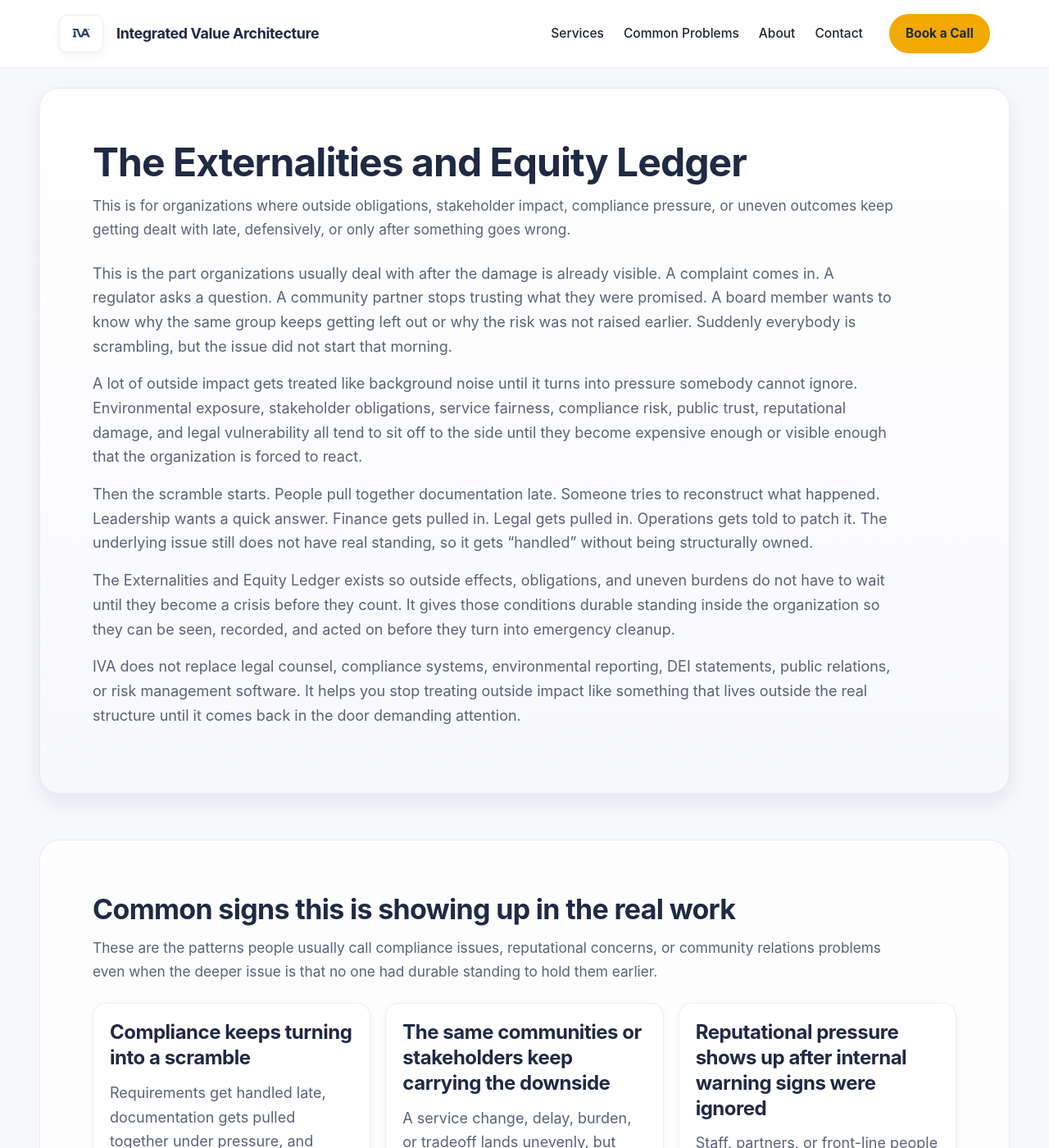
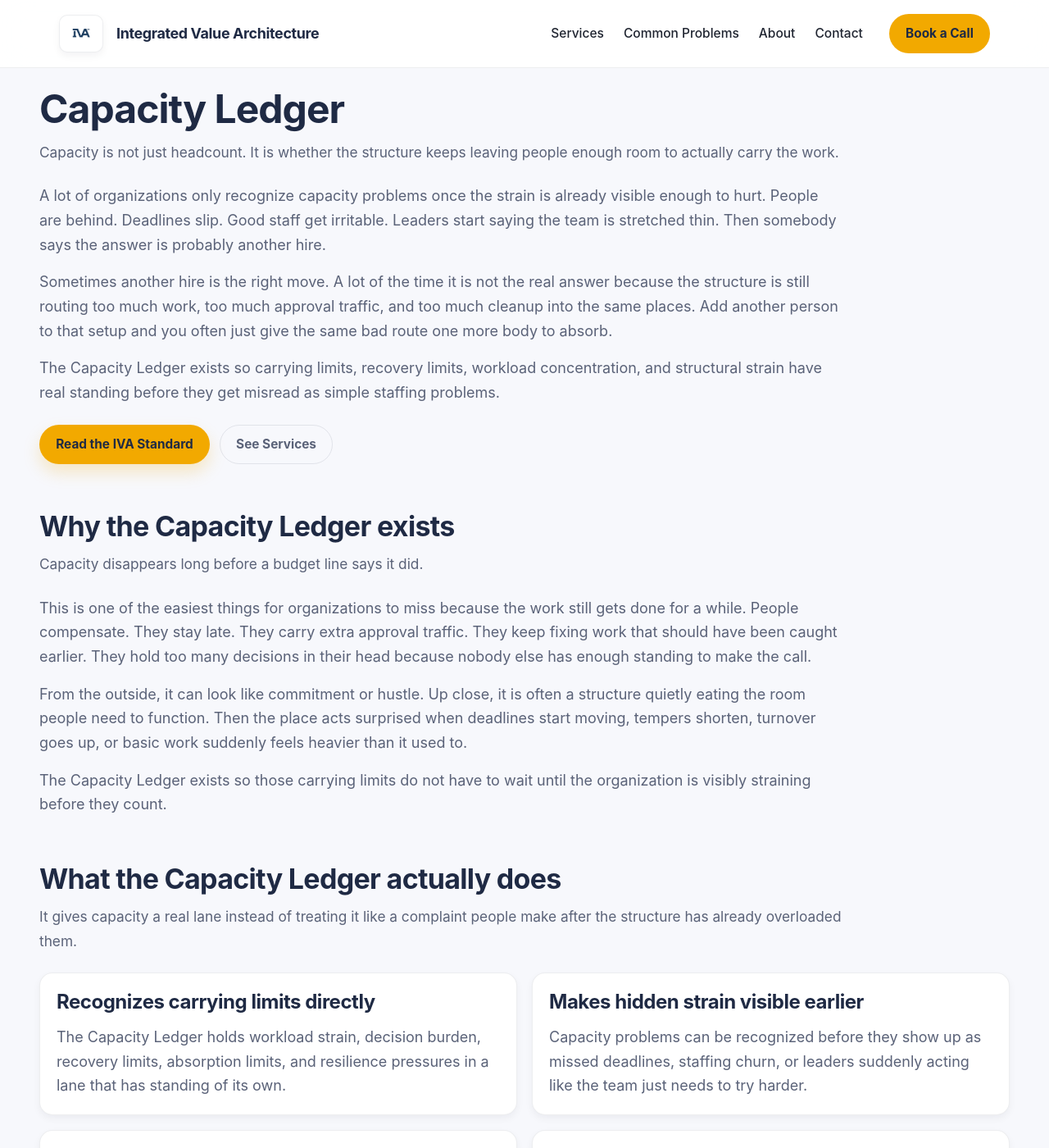
Before and after one commit to efost7873/integratedvaluearchitecture.com, a Jekyll site: the page built from external.html, in a window 1280 px wide and 1400 px high. Shown: the whole window at 82% size. Built offline with Jekyll 4.4.1, drawn with Linux system fonts in a browser that asks for light colours; some of the changed text lies outside the part shown.

Commit message:
Rename Externalities and Equity Ledger to Capacity Ledger

```diff
--- a/external.html
+++ b/external.html
@@ -1,369 +1,228 @@
 ---
 layout: default
-title: Externalities and Equity Ledger
-seo_title: Externalities and Equity Ledger | When Outside Obligations Turn Into Inside Chaos
-seo_description: The IVA Externalities and Equity Ledger helps organizations fix the pattern where compliance scramble, reputational pressure, stakeholder obligations, and uneven impact keep showing up too late.
+title: Capacity Ledger
+permalink: /capacity/
+seo_title: Capacity Ledger | Integrated Value Architecture LLC
+seo_description: The Capacity Ledger in Integrated Value Architecture gives workload, decision burden, resilience, and organizational carrying limits real standing so capacity problems are not reduced to staffing alone.
 ---
 
 <div class="iva-page">
+
 <main>
 
-  <section id="ext-intro" class="iva-band-strong">
+  <section id="capacity-hero">
     <div class="section-header">
-      <h1>The Externalities and Equity Ledger</h1>
+      <h1>Capacity Ledger</h1>
       <p class="section-subtitle">
-        This is for organizations where outside obligations, stakeholder impact, compliance pressure, or uneven outcomes keep getting dealt with late, defensively, or only after something goes wrong.
+        Capacity is not just headcount. It is whether the structure keeps leaving people enough room to actually carry the work.
       </p>
     </div>
 
     <p>
-      This is the part organizations usually deal with after the damage is already visible. A complaint comes in. A regulator asks a question. A community partner stops trusting what they were promised. A board member wants to know why the same group keeps getting left out or why the risk was not raised earlier. Suddenly everybody is scrambling, but the issue did not start that morning.
+      A lot of organizations only recognize capacity problems once the strain is already visible enough to hurt. People are behind. Deadlines slip. Good staff get irritable. Leaders start saying the team is stretched thin. Then somebody says the answer is probably another hire.
     </p>
 
     <p>
-      A lot of outside impact gets treated like background noise until it turns into pressure somebody cannot ignore. Environmental exposure, stakeholder obligations, service fairness, compliance risk, public trust, reputational damage, and legal vulnerability all tend to sit off to the side until they become expensive enough or visible enough that the organization is forced to react.
+      Sometimes another hire is the right move. A lot of the time it is not the real answer because the structure is still routing too much work, too much approval traffic, and too much cleanup into the same places. Add another person to that setup and you often just give the same bad route one more body to absorb.
     </p>
 
     <p>
-      Then the scramble starts. People pull together documentation late. Someone tries to reconstruct what happened. Leadership wants a quick answer. Finance gets pulled in. Legal gets pulled in. Operations gets told to patch it. The underlying issue still does not have real standing, so it gets “handled” without being structurally owned.
+      The Capacity Ledger exists so carrying limits, recovery limits, workload concentration, and structural strain have real standing before they get misread as simple staffing problems.
+    </p>
+
+    <div class="iva-btn-row">
+      <a href="{{ site.baseurl }}/standard/" class="iva-btn-primary">Read the IVA Standard</a>
+      <a href="{{ site.baseurl }}/services/" class="iva-btn-secondary">See Services</a>
+    </div>
+  </section>
+
+  <section id="capacity-why-it-exists">
+    <div class="section-header">
+      <h2>Why the Capacity Ledger exists</h2>
+      <p class="section-subtitle">
+        Capacity disappears long before a budget line says it did.
+      </p>
+    </div>
+
+    <p>
+      This is one of the easiest things for organizations to miss because the work still gets done for a while. People compensate. They stay late. They carry extra approval traffic. They keep fixing work that should have been caught earlier. They hold too many decisions in their head because nobody else has enough standing to make the call.
     </p>
 
     <p>
-      The Externalities and Equity Ledger exists so outside effects, obligations, and uneven burdens do not have to wait until they become a crisis before they count. It gives those conditions durable standing inside the organization so they can be seen, recorded, and acted on before they turn into emergency cleanup.
+      From the outside, it can look like commitment or hustle. Up close, it is often a structure quietly eating the room people need to function. Then the place acts surprised when deadlines start moving, tempers shorten, turnover goes up, or basic work suddenly feels heavier than it used to.
     </p>
 
     <p>
-      IVA does not replace legal counsel, compliance systems, environmental reporting, DEI statements, public relations, or risk management software. It helps you stop treating outside impact like something that lives outside the real structure until it comes back in the door demanding attention.
+      The Capacity Ledger exists so those carrying limits do not have to wait until the organization is visibly straining before they count.
     </p>
   </section>
 
+  <section id="capacity-what-it-does">
+    <div class="section-header">
+      <h2>What the Capacity Ledger actually does</h2>
+      <p class="section-subtitle">
+        It gives capacity a real lane instead of treating it like a complaint people make after the structure has already overloaded them.
+      </p>
+    </div>
 
-  <section id="ext-triggers" class="iva-band-soft">
+    <div class="grid grid-2">
+      <div class="card">
+        <h3>Recognizes carrying limits directly</h3>
+        <p>
+          The Capacity Ledger holds workload strain, decision burden, recovery limits, absorption limits, and resilience pressures in a lane that has standing of its own.
+        </p>
+      </div>
+
+      <div class="card">
+        <h3>Makes hidden strain visible earlier</h3>
+        <p>
+          Capacity problems can be recognized before they show up as missed deadlines, staffing churn, or leaders suddenly acting like the team just needs to try harder.
+        </p>
+      </div>
+
+      <div class="card">
+        <h3>Separates structural overload from simple staffing questions</h3>
+        <p>
+          It helps show when the problem is not just how many people there are, but where work keeps landing, who keeps absorbing cleanup, and how much decision traffic the structure keeps pushing into the same lane.
+        </p>
+      </div>
+
+      <div class="card">
+        <h3>Supports more honest decisions about workload</h3>
+        <p>
+          When capacity has real standing, organizations can deal with carrying limits before they turn into burnout, drift, repeated failure, or expensive last-minute scrambling.
+        </p>
+      </div>
+    </div>
+  </section>
+
+  <section id="capacity-what-goes-wrong">
     <div class="section-header">
-      <h2>Common signs this is showing up in the real work</h2>
+      <h2>What goes wrong when capacity does not have real standing</h2>
       <p class="section-subtitle">
-        These are the patterns people usually call compliance issues, reputational concerns, or community relations problems even when the deeper issue is that no one had durable standing to hold them earlier.
+        This is where the place starts pretending endurance is a strategy.
       </p>
     </div>
 
     <div class="grid grid-3">
-
-      <div class="card">
-        <h3>Compliance keeps turning into a scramble</h3>
-        <p>
-          Requirements get handled late, documentation gets pulled together under pressure, and people act like the problem appeared out of nowhere.
-        </p>
-      </div>
-
-      <div class="card">
-        <h3>The same communities or stakeholders keep carrying the downside</h3>
-        <p>
-          A service change, delay, burden, or tradeoff lands unevenly, but nobody inside the structure had to really hold that fact when the decision was made.
-        </p>
-      </div>
-
-      <div class="card">
-        <h3>Reputational pressure shows up after internal warning signs were ignored</h3>
-        <p>
-          Staff, partners, or front-line people could already see the problem, but it did not count until someone outside pushed back.
-        </p>
-      </div>
-
-      <div class="card">
-        <h3>Risk conversations stay too generic to change anything</h3>
-        <p>
-          People say something is “a concern,” but nobody owns following it through, so it hangs in the air until it becomes real damage.
-        </p>
-      </div>
-
-      <div class="card">
-        <h3>Outside obligations get treated like interruptions</h3>
-        <p>
-          Reporting, public commitments, environmental responsibilities, or fairness concerns show up as extra work instead of as part of how the organization is supposed to operate.
-        </p>
-      </div>
-
-      <div class="card">
-        <h3>The organization gets surprised by outcomes it was already producing</h3>
-        <p>
-          Harm, backlash, or uneven service exposure looks sudden only because nobody had structural standing to track it while it was building.
-        </p>
-      </div>
-
+      <div class="card"><p>The same people keep absorbing extra work because nobody else has enough standing to finish it.</p></div>
+      <div class="card"><p>Founders, managers, or lead staff become permanent overflow lanes for decisions and cleanup.</p></div>
+      <div class="card"><p>Work keeps getting assigned as if every hour is equally usable even when decision traffic and rework are already eating half the day.</p></div>
+      <div class="card"><p>Staff look “fine” on paper while the structure quietly burns their margin away.</p></div>
+      <div class="card"><p>The organization defaults to hiring when the deeper issue is that the same bad route is consuming capacity before the work even starts.</p></div>
+      <div class="card"><p>People start leaving, slowing down, or dropping balls and leadership acts like the problem appeared out of nowhere.</p></div>
     </div>
   </section>
 
-
-  <section id="ext-for" class="iva-band-strong">
+  <section id="capacity-mechanism">
     <div class="section-header">
-      <h2>Who this page is for</h2>
-    </div>
-
-    <div class="grid grid-2">
-
-      <div class="card">
-        <h3>Good fit</h3>
-        <p>
-          Executive leaders, board members, compliance leaders, legal-adjacent leaders, public-sector leaders, nonprofit executives, ESG or sustainability leaders, and anyone who can see outside obligations or uneven impact getting dealt with too late.
-        </p>
-      </div>
-
-      <div class="card">
-        <h3>Not the right fit</h3>
-        <p>
-          This is not for someone looking for GRC software, policy templates, public relations messaging, DEI copy, environmental reporting software, or a standalone compliance management tool.
-        </p>
-      </div>
-
-    </div>
-  </section>
-
-
-  <section id="ext-daily" class="iva-band-soft">
-    <div class="section-header">
-      <h2>What changes in daily work when this gets handled better</h2>
-    </div>
-
-    <div class="grid grid-3">
-
-      <div class="card">
-        <h3>Fewer late-stage surprises</h3>
-        <p>
-          The organization gets a better chance to see obligations and impact while they are still manageable instead of after they have already turned into exposure.
-        </p>
-      </div>
-
-      <div class="card">
-        <h3>Less emergency reconstruction</h3>
-        <p>
-          People spend less time digging backward for rationale, records, or evidence after a complaint, inquiry, or failure has already surfaced.
-        </p>
-      </div>
-
-      <div class="card">
-        <h3>Clearer internal ownership</h3>
-        <p>
-          Outside effects stop floating around as everybody’s concern and nobody’s job.
-        </p>
-      </div>
-
-      <div class="card">
-        <h3>More honest tradeoff conversations</h3>
-        <p>
-          It gets harder to make a decision that quietly shifts burden onto other people while pretending the cost is negligible.
-        </p>
-      </div>
-
-      <div class="card">
-        <h3>Less compliance-by-panic</h3>
-        <p>
-          Requirements are less likely to turn into rushed, reactive work that burns time and trust at the same moment.
-        </p>
-      </div>
-
-      <div class="card">
-        <h3>Fairness stops being treated like optional language</h3>
-        <p>
-          Uneven impact has a better chance of being named before it becomes the reason people stop trusting the organization.
-        </p>
-      </div>
-
-    </div>
-  </section>
-
-
-  <section id="ext-benefits" class="iva-band-strong">
-    <div class="section-header">
-      <h2>What gets better in practice</h2>
+      <h2>What is usually happening underneath it</h2>
       <p class="section-subtitle">
-        These are the places organizations usually call “reputational risk” or “compliance burden” when the deeper issue is that the obligation never had real standing inside the structure.
+        Capacity gets crushed when too much authority and too much work keep landing in the same place.
       </p>
     </div>
 
-    <div class="grid grid-2">
+    <p>
+      One founder, one office, one role, one department, or one dominant lane becomes the place that decides what counts and what can move. Once that happens, too much work follows it. Decisions stack up there. Cleanup stacks up there. Clarification stacks up there. Exceptions stack up there. Everyone else starts waiting on the same narrow lane before they can finish basic work.
+    </p>
 
-      <div class="card">
-        <h3>Regulatory exposure gets easier to see earlier</h3>
-        <p>
-          The organization is less likely to discover risk only when an audit, inquiry, or complaint forces the issue.
-        </p>
-      </div>
+    <p>
+      That does not just slow the work down. It chews through capacity. The people carrying that lane lose the room to think, prioritize, adapt, recover, and finish work cleanly. Everyone else loses time waiting, revising, or building workarounds around the same bottleneck.
+    </p>
 
-      <div class="card">
-        <h3>Stakeholder trust holds up better</h3>
-        <p>
-          People outside the organization are less likely to experience the same broken promise, unexplained burden, or one-sided tradeoff over and over again.
-        </p>
-      </div>
-
-      <div class="card">
-        <h3>Board oversight gets more real</h3>
-        <p>
-          Leaders can stop talking about risk in vague categories and start pointing to where obligations are being missed or where impact keeps landing unevenly.
-        </p>
-      </div>
-
-      <div class="card">
-        <h3>Public accountability gets less performative</h3>
-        <p>
-          Statements, commitments, and values are less likely to float above the actual structure without any mechanism forcing them into the work.
-        </p>
-      </div>
-
-      <div class="card">
-        <h3>Legal and compliance teams get pulled in earlier</h3>
-        <p>
-          They spend less time cleaning up after the fact and more time dealing with issues while the organization still has room to act.
-        </p>
-      </div>
-
-      <div class="card">
-        <h3>Uneven burdens are harder to ignore</h3>
-        <p>
-          The organization gets better at seeing when one group, community, or stakeholder keeps paying the price for decisions made somewhere else.
-        </p>
-      </div>
-
-    </div>
+    <p>
+      Then people call it a capacity problem as if capacity floated off by itself.
+    </p>
   </section>
 
-
-  <section id="ext-not" class="iva-band-soft">
+  <section id="capacity-what-this-is-not">
     <div class="section-header">
       <h2>What this is not</h2>
-    </div>
-
-    <div class="grid grid-2">
-
-      <div class="card">
-        <h3>Not GRC software</h3>
-        <p>
-          IVA does not sell a governance, risk, and compliance platform or a monitoring dashboard.
-        </p>
-      </div>
-
-      <div class="card">
-        <h3>Not legal advice</h3>
-        <p>
-          This does not replace counsel, regulatory interpretation, or formal legal review.
-        </p>
-      </div>
-
-      <div class="card">
-        <h3>Not reputation management spin</h3>
-        <p>
-          The point is not to message your way out of a problem the structure keeps creating.
-        </p>
-      </div>
-
-      <div class="card">
-        <h3>Not values language without consequences</h3>
-        <p>
-          The point is to give outside obligations and uneven impact real standing inside the work, not just better wording.
-        </p>
-      </div>
-
-    </div>
-  </section>
-
-
-  <section id="ext-start" class="iva-band-strong">
-    <div class="section-header">
-      <h2>How people usually start</h2>
       <p class="section-subtitle">
-        You do not need to jump straight into a major engagement just because outside pressure is already showing up.
+        This page is not a softer way of saying “we need more staffing.”
       </p>
     </div>
 
     <div class="grid grid-3">
-
-      <div class="card">
-        <h3>Paid Advisory Call</h3>
-        <p>
-          Best when you want to walk through one obligation, one recurring compliance scramble, or one fairness or exposure issue that keeps coming back.
-        </p>
-      </div>
-
-      <div class="card">
-        <h3>Fixed-Fee Review</h3>
-        <p>
-          Best when one pressure point, one outside obligation, or one recurring impact pattern needs a focused read before broader work makes sense.
-        </p>
-      </div>
-
-      <div class="card">
-        <h3>Full Structural Work</h3>
-        <p>
-          Best when outside obligations, reputational pressure, fairness concerns, and compliance strain are spread across decisions, roles, and teams.
-        </p>
-      </div>
-
+      <div class="card"><p>This is not a headcount argument in disguise.</p></div>
+      <div class="card"><p>This is not HR language about stress with no structural read behind it.</p></div>
+      <div class="card"><p>This is not a morale page.</p></div>
+      <div class="card"><p>This is not wellness programming.</p></div>
+      <div class="card"><p>This is not anti-performance.</p></div>
+      <div class="card"><p>This is not an excuse to lower standards. It is a way to stop the structure from wasting the capacity you already have.</p></div>
     </div>
   </section>
 
-
-  <section id="ext-cross-ledger" class="iva-band-soft">
+  <section id="capacity-what-changes">
     <div class="section-header">
-      <h2>Where this pressure usually spills next</h2>
+      <h2>What changes when capacity has the right place</h2>
+      <p class="section-subtitle">
+        The organization gets more honest about what people are actually carrying and stops burning room it cannot afford to lose.
+      </p>
     </div>
 
-    <div class="grid grid-2">
-
-      <a class="card card-link" href="{{ site.baseurl }}/operations">
-        <h3>Operational Ledger</h3>
-        <p>
-          When outside obligations are handled late, the scramble usually lands in operations through rework, rushed fixes, and unstable delivery.
-        </p>
-        <p class="card-meta">View Operational Ledger</p>
-      </a>
-
-      <a class="card card-link" href="{{ site.baseurl }}/finance">
-        <h3>Financial Ledger</h3>
-        <p>
-          When exposure is ignored long enough, finance usually sees it later through penalties, delayed funding, exception handling, or unplanned cost.
-        </p>
-        <p class="card-meta">View Financial Ledger</p>
-      </a>
-
-      <a class="card card-link" href="{{ site.baseurl }}/capacity">
-        <h3>Capacity Ledger</h3>
-        <p>
-          When compliance and stakeholder pressure get handled late, the extra burden usually lands on the same people already carrying too much.
-        </p>
-        <p class="card-meta">View Capacity Ledger</p>
-      </a>
-
-      <a class="card card-link" href="{{ site.baseurl }}/learning">
-        <h3>Learning and Innovation Ledger</h3>
-        <p>
-          When the organization never really learns from outside impact, it ends up repeating the same exposure pattern until someone forces the lesson.
-        </p>
-        <p class="card-meta">View Learning and Innovation Ledger</p>
-      </a>
-
+    <div class="grid grid-3">
+      <div class="card"><p>Carrying limits become visible before people start breaking under them.</p></div>
+      <div class="card"><p>Founders and leaders stop acting as the default overflow lane for everything important.</p></div>
+      <div class="card"><p>Teams lose less time to avoidable delay, rework, and approval traffic.</p></div>
+      <div class="card"><p>Organizations can tell the difference between a real staffing need and a structural overload problem.</p></div>
+      <div class="card"><p>Recovery, attention, and decision room stop being treated like free resources.</p></div>
+      <div class="card"><p>The place can carry more complexity without chewing up the same people to do it.</p></div>
     </div>
   </section>
 
-
-  <section id="ext-next" class="iva-cta-section">
+  <section id="capacity-how-it-fits">
     <div class="section-header">
-      <h2>Start where the problem is already showing up</h2>
+      <h2>How the Capacity Ledger fits inside IVA</h2>
       <p class="section-subtitle">
-        If compliance keeps turning into a scramble, stakeholder pressure keeps showing up late, or uneven impact only seems to matter after the damage is visible, that is enough to start.
+        The Capacity Ledger is one ledger, not the whole architecture.
       </p>
     </div>
 
     <p>
-      You do not need to start with a full major engagement. Some organizations begin with a paid advisory call. Others need a fixed-fee review or broader structural work.
+      Integrated Value Architecture uses multiple ledgers because organizations do not just run on money and outputs. They also run on carrying room. Attention. recovery. decision margin. adaptation room. The Capacity Ledger gives those realities standing before they get flattened into budget questions or ignored until the damage is already visible.
+    </p>
+
+    <p>
+      It works alongside the Financial Ledger, Operational Ledger, Externalities and Equity Ledger, and Learning and Innovation Ledger so the organization can tell the difference between “we need more resources” and “the structure is wasting the room we already had.”
+    </p>
+
+    <div class="iva-btn-row">
+      <a href="{{ site.baseurl }}/operations/" class="iva-btn-primary">See the Operational Ledger</a>
+      <a href="{{ site.baseurl }}/learning/" class="iva-btn-secondary">See the Learning and Innovation Ledger</a>
+    </div>
+  </section>
+
+  <section id="capacity-real-world">
+    <div class="section-header">
+      <h2>Where this shows up in real organizations</h2>
+      <p class="section-subtitle">
+        This is not just a big-organization problem. Founder-led entities get hit by it fast.
+      </p>
+    </div>
+
+    <p>
+      In a founder-led business, this may look like one person still being the approval layer, the cleanup layer, and the fallback brain for everything that matters. In a small team, it may mean one manager or admin lane quietly eating everyone else’s time because nothing can finish without it. In a larger organization, it may mean the same offices or leaders absorbing too much decision traffic and too much unresolved work until the whole place starts moving slower.
+    </p>
+
+    <p>
+      The issue is not scale. The issue is whether capacity has real standing or whether the structure keeps consuming it without ever naming it.
+    </p>
+  </section>
+
+  <section id="capacity-cta" class="iva-cta-section">
+    <h2>Start where capacity keeps disappearing</h2>
+    <p>
+      If people are busy all day and the place still feels behind, that is enough to start.
     </p>
 
     <div class="iva-btn-row">
       <a href="https://book.ms/b/IntegratedValueArchitectureLLC@integratedvaluearchitecture.com" class="iva-btn-primary">Book a Paid Advisory Call</a>
-      <a href="{{ site.baseurl }}/services" class="iva-btn-secondary">See Services</a>
+      <a href="{{ site.baseurl }}/fixed-fee-review/" class="iva-btn-secondary">Start with a Fixed-Fee Review</a>
     </div>
 
     <p class="iva-cta-meta">
-      If outside obligations only seem to count after they become a problem, start there.
+      Capacity is real. It should count before the structure burns through it.
     </p>
   </section>
 
```
